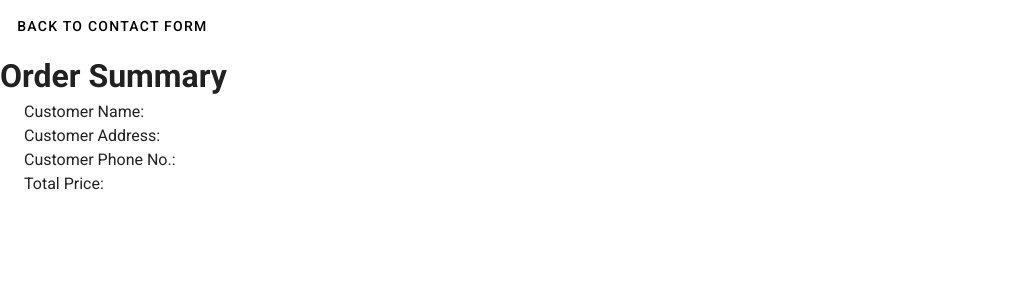
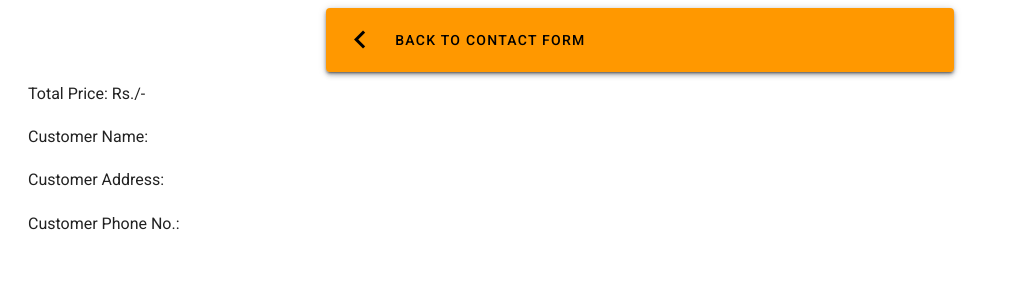
Before and after one commit to anushasanyamkamat/Dreamland-restaurant, a Vue app: page /order-summary in a window 1280 px wide. Shown: the top 300 px of the page, without its empty margins (0-1019 px from the left). Built offline with nearby package versions, Linux system fonts and the light colour scheme.

Commit message:
design changes on order summary page

```diff
--- a/src/views/FoodCart.vue
+++ b/src/views/FoodCart.vue
@@ -13,7 +13,6 @@
                                 large color="black">
                                 mdi-chevron-left
                             </v-icon>
-
                             <v-btn
                                 color="black"
                                 text
--- a/src/views/OrderSummary.vue
+++ b/src/views/OrderSummary.vue
@@ -1,5 +1,49 @@
 <template>
-    <div>
+    <v-list>
+        <v-row>
+            <v-col
+                cols="12"
+                sm="6"
+                offset-sm="3">
+                <v-card>
+                    <v-toolbar
+                        color="orange"
+                        dark>
+                            <v-icon
+                                large color="black">
+                                mdi-chevron-left
+                            </v-icon>
+                            <v-btn
+                                color="black"
+                                text
+                                rounded
+                                class="my-2"
+                                @click="contactForm">
+                                Back To Contact Form
+                            </v-btn>
+
+                    </v-toolbar>
+                </v-card>
+            </v-col>
+        </v-row>
+        <template v-for="(item, $index) in foodItems">
+            <v-list-item  :key="$index" v-if="item.quantity>0">
+                    <v-col>
+                    <v-list-item-title> Item Name: {{item.title}} || Qty: {{item.quantity}}
+                    </v-list-item-title>
+                    </v-col>
+            </v-list-item>
+        </template>
+
+        <v-list-item>
+                <v-col>
+                <v-list-item-title>Total Price: Rs.{{price}}/- </v-list-item-title> <br>
+                <v-list-item-title>Customer Name: {{name}} </v-list-item-title><br>
+                <v-list-item-title>Customer Address: {{address}} </v-list-item-title><br>
+                <v-list-item-title>Customer Phone No.: {{phone}}</v-list-item-title>
+                </v-col>
+        </v-list-item>
+    <!-- <div>
         <v-btn
             color="black"
             text
@@ -27,7 +71,8 @@
                  <li>Total Price: {{price}} </li>
             </ul>
         </div>
-    </div>
+    </div> -->
+    </v-list>
 </template>
 <script>
 
```
